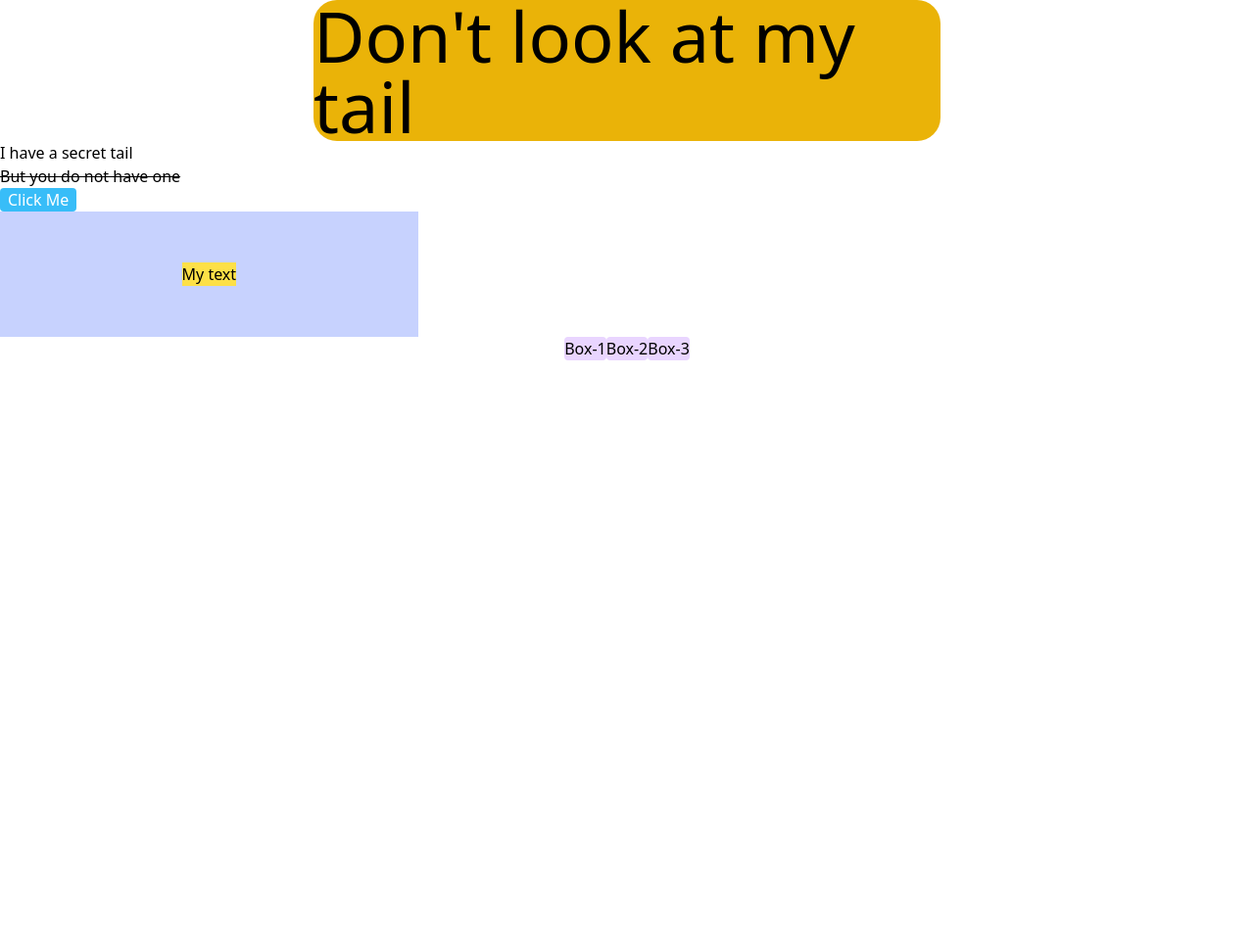
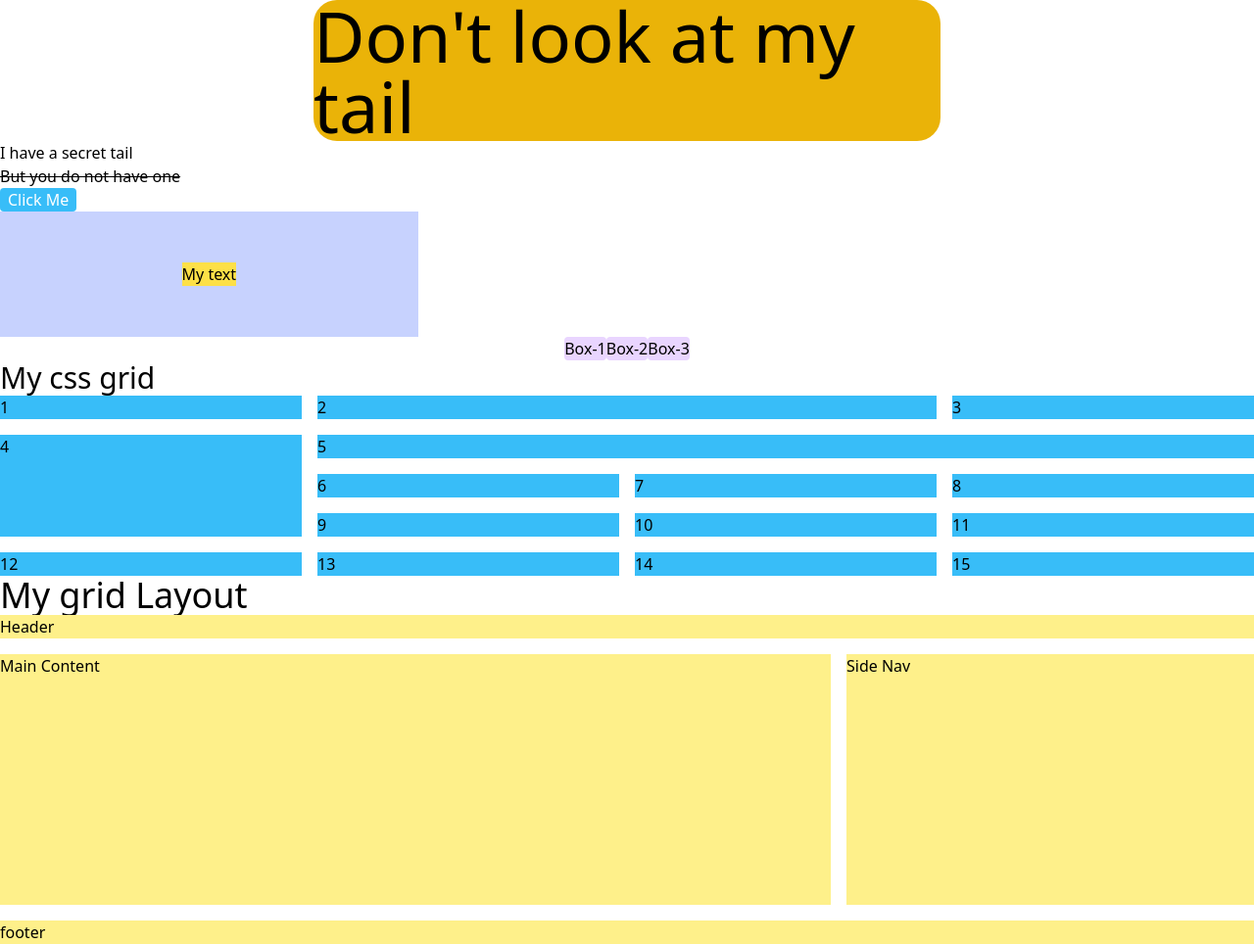
Before and after one commit to mdrubelhasan1/explore-tailwind, a plain HTML site: page index.html in a window 1280 px wide. Shown: the whole page at 98% size. Before the commit the page ends 800 px from the top, so only its background shows below. Drawn offline with nearby package versions, Linux system fonts and the light colour scheme.

Commit message:
grid-column-span

```diff
--- a/index.html
+++ b/index.html
@@ -29,6 +29,34 @@
             </div>
         </div>
     </section>
-
+    <section>
+        <h3 class="text-3xl">My css grid</h3>
+        <div class="grid grid-cols-4 gap-4">
+            <div class="bg-sky-400">1</div>
+            <div class="bg-sky-400 col-span-2">2</div>
+            <div class="bg-sky-400">3</div>
+            <div class="bg-sky-400 row-span-3">4</div>
+            <div class="bg-sky-400 col-span-3">5</div>
+            <div class="bg-sky-400">6</div>
+            <div class="bg-sky-400">7</div>
+            <div class="bg-sky-400">8</div>
+            <div class="bg-sky-400">9</div>
+            <div class="bg-sky-400">10</div>
+            <div class="bg-sky-400">11</div>
+            <div class="bg-sky-400">12</div>
+            <div class="bg-sky-400">13</div>
+            <div class="bg-sky-400">14</div>
+            <div class="bg-sky-400">15</div>
+        </div>
+    </section>
+    <section>
+        <h4 class="text-4xl">My grid Layout</h4>
+        <div class="grid grid-cols-3 gap-4">
+            <div class="bg-yellow-200 col-span-3">Header</div>
+            <div class="bg-yellow-200 col-span-2 h-64">Main Content</div>
+            <div class="bg-yellow-200">Side Nav</div>
+            <div class="bg-yellow-200 col-span-3">footer</div>
+        </div>
+    </section>
 </body>
 </html>
```
